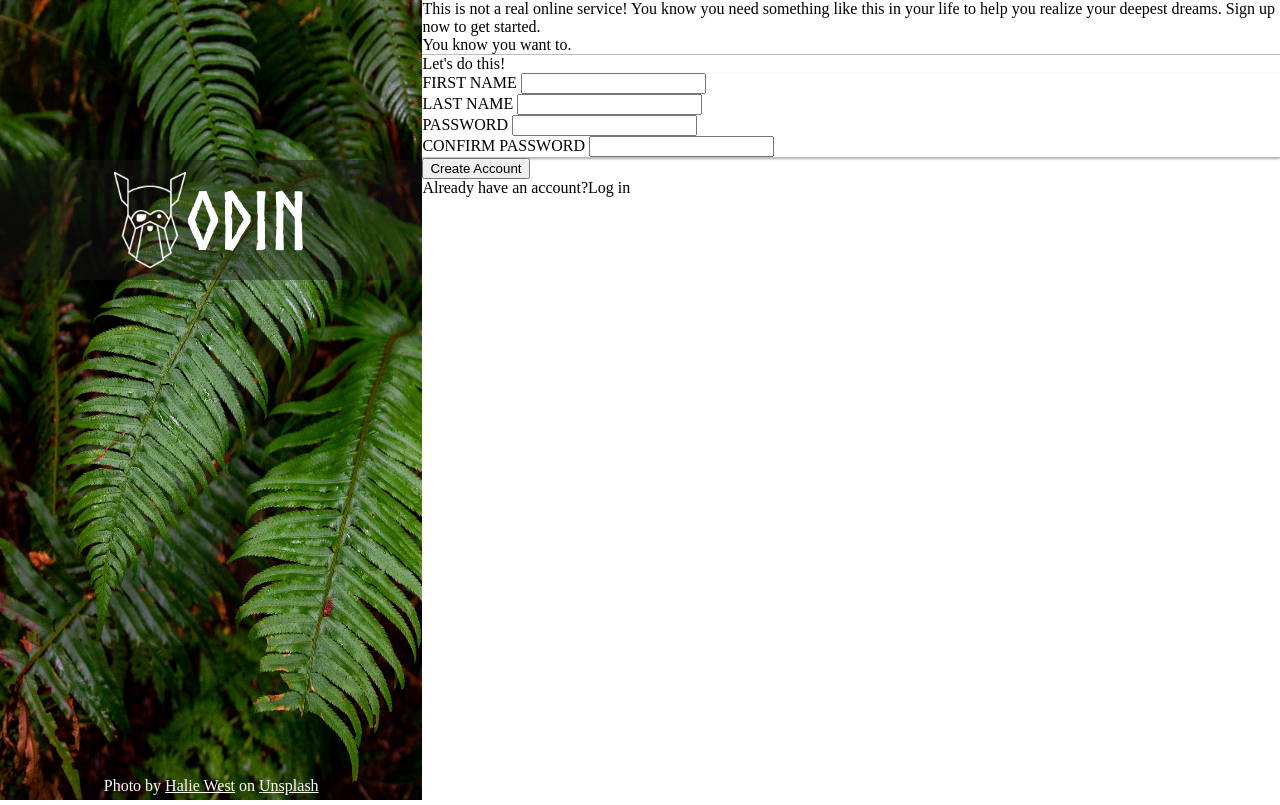
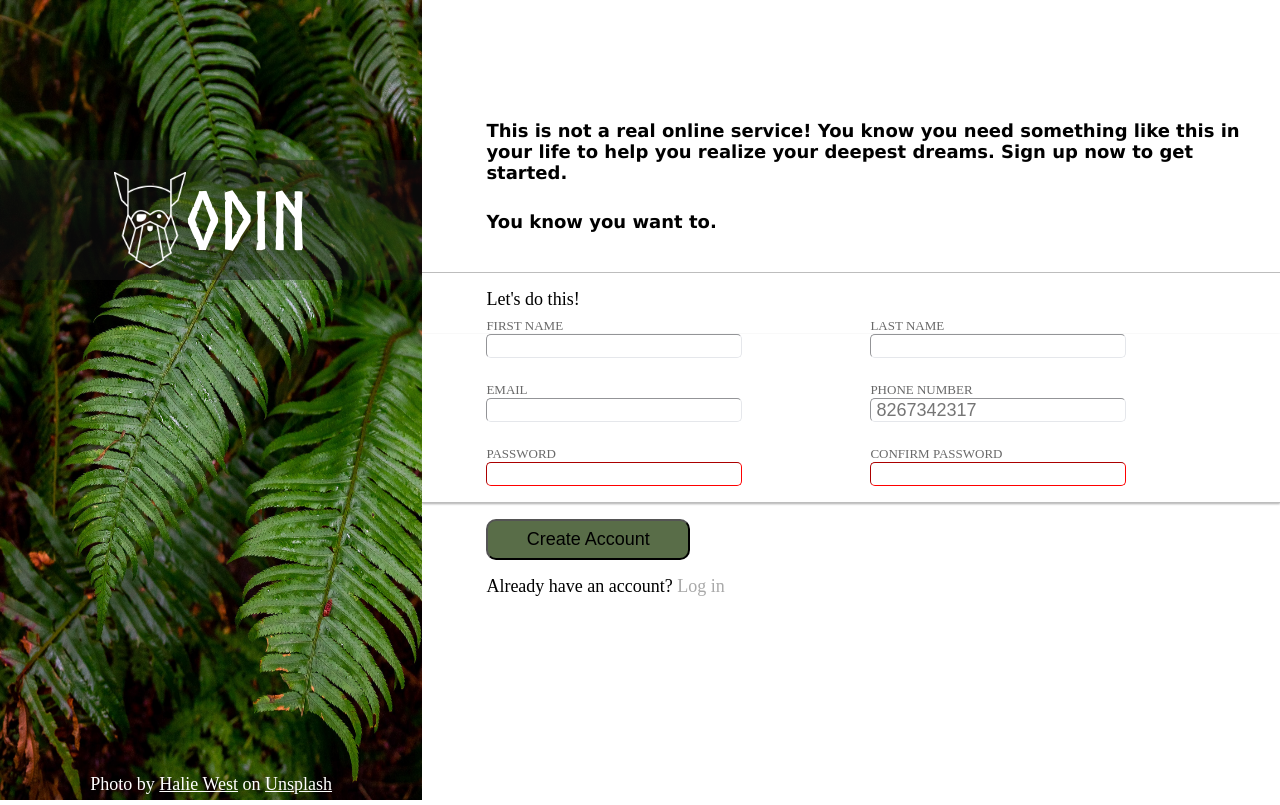
Before and after one commit to Chetankumar71297/odin-form, a plain HTML site: page index.html in a window 1280 px wide. Drawn offline with Linux system fonts and the light colour scheme.

Commit message:
Style and validate form part

```diff
--- a/index.html
+++ b/index.html
@@ -5,6 +5,7 @@
     <meta http-equiv="X-UA-Compatible" content="IE=edge">
     <meta name="viewport" content="width=device-width, initial-scale=1.0">
     <link rel="stylesheet" href="style.css">
+    <script src="script.js" defer></script>
     <title>Sign-Up-Form</title>
 </head>
 <body>
@@ -21,12 +22,14 @@
             </div>
         </div>
         <div class="form-container">
-            <p>This is not a real online service! You know you need something like this in your life to help you realize your deepest dreams.
-                Sign up now to get started.</p>
-            <p>You know you want to.</p>
+            <div class="form-uppertext">
+                <p>This is not a real online service! You know you need something like this in your life to help you realize your deepest dreams.
+                    Sign up now to get started.</p><br>
+                <p>You know you want to.</p>
+            </div>
             <div class="form-controls">
                 <p>Let's do this!</p>
-                <form action="/" method="post">
+                <form id="myForm" method="POST">
                     <div>
                         <label for="first">FIRST NAME</label>
                         <input type="text" id="first" name="firstName"/>
@@ -36,16 +39,25 @@
                         <input type="text" id="last" name="lastName"/>
                     </div>
                     <div>
+                        <label for="email">EMAIL</label>
+                        <input type="email" id="email" name="emailAddress">
+                    </div>
+                    <div>
+                        <label for="phone-no">PHONE NUMBER</label>
+                        <input type="tel" id="phone-no" name="phoneNumber" pattern="^[789]\d{9}$" placeholder="8267342317">
+                    </div>
+                    <div>
                         <label for="password">PASSWORD</label>
-                        <input type="text" id="password" name="password" required/>
+                        <input type="password" id="password" name="password" pattern="^(?=.*[A-Z])(?=.*[a-z])(?=.*\d)(?=.*[@$!%*?&])[A-Za-z\d@$!%*?&]{8,}$" required />
                     </div>
                     <div>
                         <label for="re-check">CONFIRM PASSWORD</label>
-                        <input type="text" id="re-check" name="reEnteredPassword" required/>
+                        <input type="password" id="re-check" name="reEnteredPassword" required/>
+                        <small id="confirmPassword-feedback" style="color: red;"></small>
                     </div>
                 </form>
-                <button type="submit">Create Account</button>
-                <p>Already have an account?<span>Log in</span></p>
+                <button type="submit" value="submit">Create Account</button>
+                <p>Already have an account?<span style="color: rgb(169, 169, 169);"> Log in</span></p>
             </div>
         </div>
     </div>
--- /dev/null
+++ b/script.js
@@ -0,0 +1,26 @@
+
+const form = document.getElementById("myForm");
+const password = form.password;
+const reEnteredPassword = form.reEnteredPassword;
+const feedback = document.getElementById("confirmPassword-feedback");
+let isPasswordMatch = false;
+
+reEnteredPassword.addEventListener("input", () => {
+if (password.value != reEnteredPassword.value) {
+    feedback.innerHTML = "Password did not match.";
+    isPasswordMatch = false;
+} else {
+    feedback.innerHTML = "";
+    isPasswordMatch = true;
+}
+});
+
+// For bellow code to work, we have to add the button inside form tag!
+/*form.onsubmit = function () {
+if (isPasswordMatch) {
+    alert("Form submitted. Great!");
+    return true;                        // The form will only be submitted when the onSubmit event returns true.
+}
+alert("Wait! Password did not match.");
+return false;
+};*/
--- a/style.css
+++ b/style.css
@@ -1,10 +1,12 @@
 * {
     box-sizing: border-box;
     margin: 0px;
+    font-size: large;
 }
 
 .container {
     display: flex;
+    height: 100vh;
 }
 
 .image-container {
@@ -53,14 +55,82 @@
 .form-container {
     width: 67vw;
     height: 100vh;
+    padding-top: 15vh;
+    display: flex;
+    flex-direction: column;
+}
+
+.form-uppertext {
+    padding-left: 5vw;
+    margin-bottom: 5vh;
+    font-family: Verdana, Geneva, Tahoma, sans-serif;
+    font-size: x-large;
+    font-weight: bolder;
+}
+
+.form-controls>p {
+    padding-left: 5vw;
 }
 
 .form-controls {
     border-top: 1px solid rgba(0, 0, 0, 0.26);
+    padding-top: 2vh;
 
 }
 
 .form-controls>form {
+    margin-top: 3vh;
+    margin-bottom: 2vh;
+    padding-left: 5vw;
+    padding-bottom: 2vh;
     border-bottom: 1px solid rgba(0, 0, 0, 0.26);
     box-shadow: 0px 1px 2px rgba(0, 0, 0, 0.329);
+    display: flex;
+    flex-wrap: wrap;
+    column-gap: 10vw;
+    row-gap: 5vh;
 }
+
+input {
+    width: 20vw;
+    height: 3vh;
+    border-radius: 5px;
+    border-color: rgb(229, 231, 235);
+    border-width: 1px;
+    padding: 5px;
+}
+
+input[type="password"] {
+    border-color: red;
+}
+
+.form-controls>form>div {
+    position: relative;
+}
+
+label {
+    position: absolute;
+    top: -2vh;
+    font-weight: lighter;
+    font-size: small;
+    color: rgb(105, 105, 105);
+}
+
+button {
+    margin-left: 5vw;
+    margin-bottom: 2vh;
+    padding: 1vh 3vw;
+    border-radius: 10px;
+    font-size: large;
+    background-color: rgb(89, 109, 72);
+}
+
+input:focus-visible {
+    outline: none;
+    border-color: blue;
+    box-shadow: 1px 1px 1px;
+}
+
+input[type="password"][name="password"]:valid {
+    border-color: rgb(24, 190, 9);
+}
```
